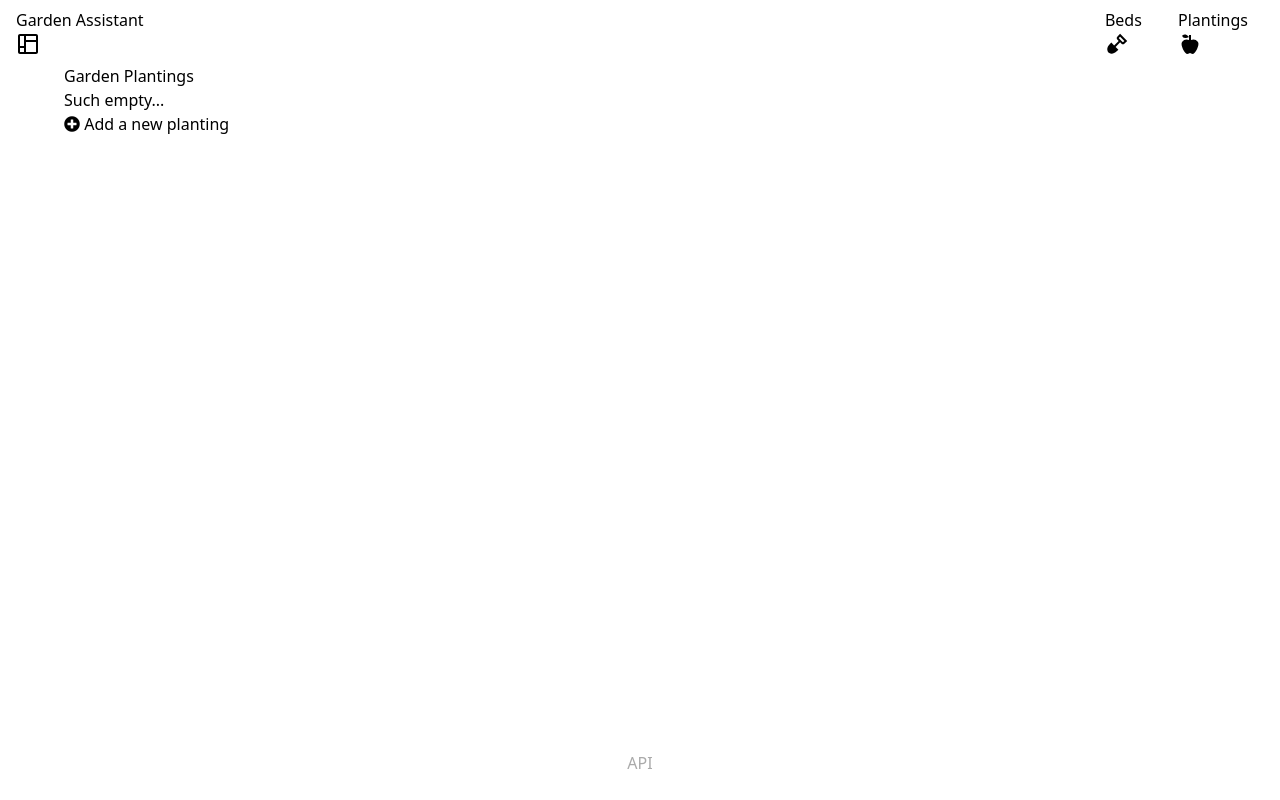
After one commit to greenthegarden/garden-assistant, a FastAPI app: page / in a window 1280 px wide. The commit adds this page. Run offline with FastAPI, Linux system fonts and the light colour scheme; parts of the project's set-up code (start-up, migrations or seed data) failed here and were passed over; some libraries are stand-ins or nearby versions.

Commit message:
start laying out index page

```diff
--- a/app/main.py
+++ b/app/main.py
@@ -31,26 +31,24 @@ def get_session():
 
 @app.on_event("startup")
 def on_startup():
-    create_db_and_tables()
+  create_db_and_tables()
 
 
 @app.get("/", response_class=HTMLResponse)
 def index(request: Request,
-          hx_request: Optional[str] = Header(None),
+          session: Session = Depends(get_session),
           ):
-    plantings = [
-        {'plant': 'cucumber', 'variety': 'lebanese', 'notes': ''}
-    ]
-    context = {"request": request, "plantings": plantings}
-    if hx_request:
-        return templates.TemplateResponse("table.html", context)
-    return templates.TemplateResponse("index.html", context)
+  stmt = select(Planting)
+  db_plantings = session.exec(stmt).all()
+  print(db_plantings)
+  context = {"request": request, "plantings": db_plantings}
+  return templates.TemplateResponse("index.html", context)
 
 
 @app.get("/bed/add", response_class=HTMLResponse)
 def beds_add(request: Request):
-    context = {"request": request}
-    return templates.TemplateResponse('beds/partials/add_bed_form.html', context)
+  context = {"request": request}
+  return templates.TemplateResponse('beds/partials/add_bed_form.html', context)
 
 
 @app.get("/beds/", response_class=HTMLResponse)
@@ -92,6 +90,13 @@ def post_bed_create_form(request: Request,
   print(beds_data)
   context = {"request": request, "beds": beds_data}
   return templates.TemplateResponse("beds/beds.html", context)
+
+
+
+@app.get("/plantings/add", response_class=HTMLResponse)
+def plantings_add(request: Request):
+    context = {"request": request}
+    return templates.TemplateResponse('plantings/partials/show_add_form.html', context)
 
 
 @app.get("/plantings/", response_class=HTMLResponse)
--- a/templates/index.html
+++ b/templates/index.html
@@ -1,40 +1,25 @@
-<!DOCTYPE html>
-<html lang="en">
-<head>
-  <meta charset="UTF-8">
-  <meta http-equiv="X-UA-Compatible" content="IE=edge">
-  <meta name="viewport" content="width=device-width, initial-scale=1.0">
-  <title>Garden Assistant</title>
+{% extends "shared/_layout.html" %}
+{% block main_content %}
 
-  <script src="https://unpkg.com/htmx.org@1.8.5"></script>
-  <script defer src="https://unpkg.com/alpinejs@3.11.1/dist/cdn.min.js"></script>
-  <script src="https://cdn.tailwindcss.com"></script>
-</head>
-<body>
+<div class="container">
+  <div></div>
+  <div class="container-center">
+    <h1>Garden Plantings</h1>
+    <div id="content">
+      {% if plantings|length %}
+      {% for planting in plantings %}
+      <p>Name: {{ planting.plant }} Bed: {{ planting.bed_id }}</p>
+      {% endfor %}
+      {% else %}
+      <p>Such empty...</p>
+      {% endif %}
+    </div>
+    <div>
+      {% include 'plantings/partials/show_add_form.html' %}
+    </div>
+  </div>
+  <div></div>
 
-  <div class="mx-4">
+</div>
 
-    <p class="text-2xl font-bold mb-4">Plantings List</p>
-
-    <table class="min-w-[50%] mb-4">
-      <thead class="border-b text-lg">
-        <tr>
-          <th class="border">Planting</th>
-          <th class="border">Variety</th>
-          <th class="border">Notes</th>
-        </tr>
-      </thead>
-      <tbody class="text-center text-sm" id="table-body">
-        {% include "table.html" %}
-      </tbody>
-    </table>
-
-    <button class="px-3 py-1 bg-blue-600 text-white ml-4"
-            hx-get="/plantings/"
-            hx-target="#table-body"
-            hx-swap="beforeend">Refresh</button>
-
-  </div>
-
-</body>
-</html>
+{% endblock %}
--- /dev/null
+++ b/templates/plantings/partials/show_add_form.html
@@ -0,0 +1,4 @@
+<a hx-get="/plantings/add"
+   hx-swap="outerHTML swap:.5s"
+   class="fade-me-out"
+><i class="fas fa-plus-circle"></i> Add a new planting</a>
--- a/templates/plantings/plantings.html
+++ b/templates/plantings/plantings.html
@@ -6,7 +6,6 @@
     <h1 class="text-2xl font-bold mb-4">Plantings</h1>
 
     {% include 'plantings/partials/plantings_table.html' %}
-
 </div>
 
 {% endblock %}
--- a/templates/shared/_layout.html
+++ b/templates/shared/_layout.html
@@ -23,10 +23,10 @@
 <body>
 
   <nav>
-    <a class="navbar-brand" href="/">Garden Assistant <img class="icon" display="inline-block" src="/static/img/land-plots.svg" alt="Shovel icon" style="width:24px;height:24px" /></a>
+    <a class="navbar-brand inline-block" href="/">Garden Assistant <img class="icon" src="/static/img/land-plots.svg" alt="Shovel icon" style="width:24px;height:24px" /></a>
     <span>
-      <a class="nav-item" href="/beds">Beds <img src="../static/img/shovel.svg" alt="Shovel icon" style="width:24px;height:24px" /></a>
-      <a class="nav-item" href="/plantings">Plantings <img src="../static/img/food-apple.svg" alt="Shovel icon" style="width:24px;height:24px" /></a>
+      <a class="nav-item inline-block" href="/beds">Beds <img src="/static/img/shovel.svg" alt="Shovel icon" style="width:24px;height:24px" /></a>
+      <a class="nav-item inline-block" href="/plantings">Plantings <img src="/static/img/food-apple.svg" alt="Shovel icon" style="width:24px;height:24px" /></a>
     </span>
   </nav>
 
@@ -36,7 +36,7 @@
 
   <footer>
     <div class="copyright">
-      Demo of FastAPI and <a href="https://htmx.org" target="_blank">HTMX</a>
+      <a href="/docs" target="_blank">API</a>
     </div>
   </footer>
 
```
